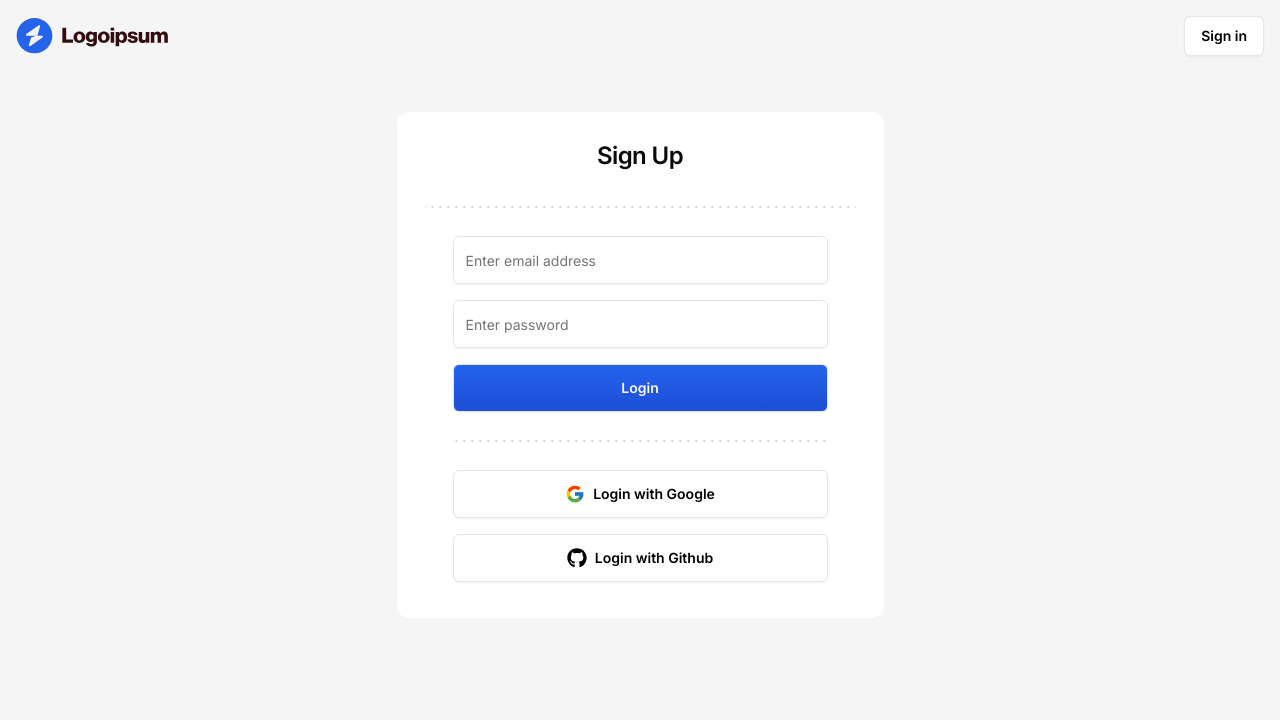
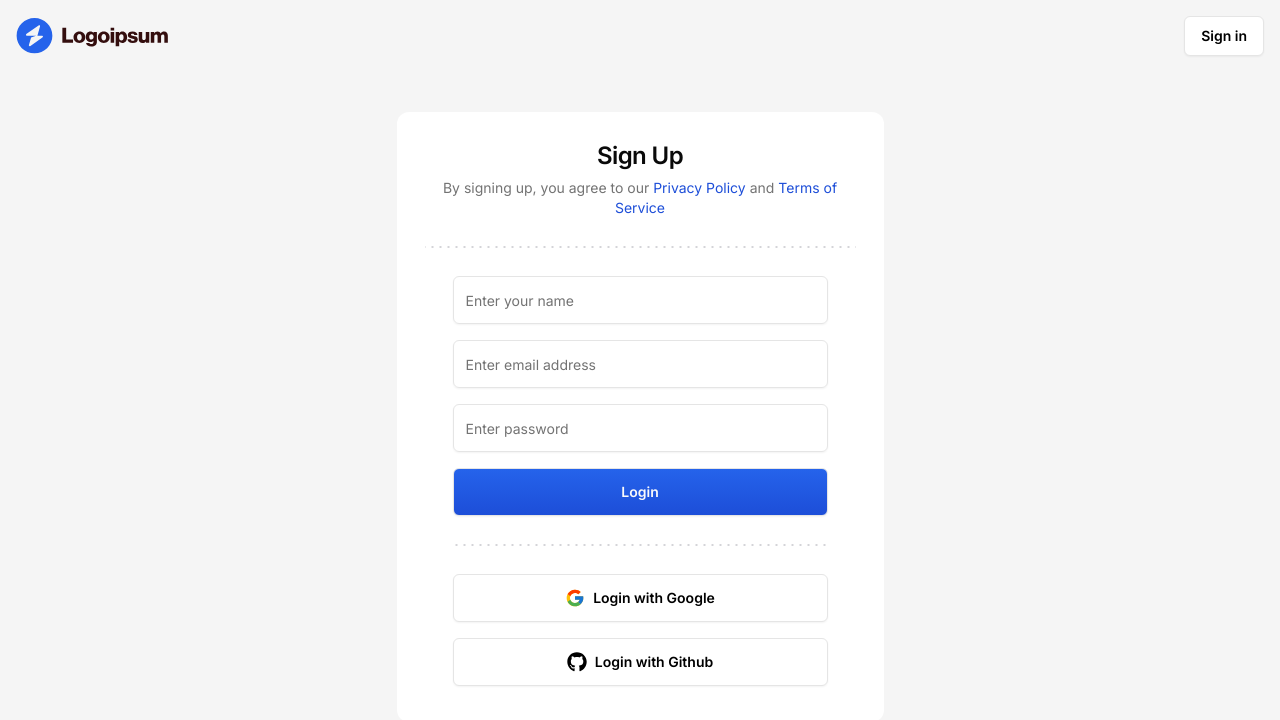
Before and after one commit to evanz1215/nextjs-jira-clone, a Next.js app: page /sign-up in a window 1280 px wide. Shown: the top 720 px of the page. Built offline with nearby package versions, Linux system fonts and the light colour scheme.

Commit message:
Refactor component file structure and add sign-in and sign-up pages

```diff
--- a/src/components/ui/input.tsx
+++ b/src/components/ui/input.tsx
@@ -1,5 +1,4 @@
 import * as React from "react";
-
 import { cn } from "@/lib/utils";
 
 export type InputProps = React.InputHTMLAttributes<HTMLInputElement>;
--- a/src/features/auth/components/sign-in-card.tsx
+++ b/src/features/auth/components/sign-in-card.tsx
@@ -1,11 +1,38 @@
+import { z } from "zod";
 import { DottedSeparator } from "@/components/dotted-separator";
 import { Button } from "@/components/ui/button";
 import { Card, CardContent, CardHeader, CardTitle } from "@/components/ui/card";
 import { Input } from "@/components/ui/input";
 import { FcGoogle } from "react-icons/fc";
 import { FaGithub } from "react-icons/fa";
+import { useForm } from "react-hook-form";
+import { zodResolver } from "@hookform/resolvers/zod";
+import {
+  Form,
+  FormControl,
+  FormField,
+  FormItem,
+  FormMessage,
+} from "@/components/ui/form";
+
+const formSchema = z.object({
+  email: z.string().email(),
+  password: z.string().min(1, "Required"),
+});
 
 const SignInCard = () => {
+  const form = useForm<z.infer<typeof formSchema>>({
+    resolver: zodResolver(formSchema),
+    defaultValues: {
+      email: "",
+      password: "",
+    },
+  });
+
+  const onSubmit = (values: z.infer<typeof formSchema>) => {
+    console.log({ values });
+  };
+
   return (
     <Card className="w-full h-full md:w-[487px] border-none shadow-none">
       <CardHeader className="flex items-center justify-center text-center p-7">
@@ -14,31 +41,47 @@ const SignInCard = () => {
       <div className="px-7 mb-2">
         <DottedSeparator />
         <CardContent className="p-7">
-          <form className="space-y-4">
+          <Form {...form}>
+            <form onSubmit={form.handleSubmit(onSubmit)} className="space-y-4">
+              <FormField
+                name="email"
+                control={form.control}
+                render={({ field }) => (
+                  <FormItem>
+                    <FormControl>
                       <Input
-              required
+                        {...field}
                         type="email"
-              value={""}
-              onChange={() => {}}
                         placeholder="Enter email address"
-              disabled={false}
+                      />
+                    </FormControl>
+                    <FormMessage />
+                  </FormItem>
+                )}
               />
 
+              <FormField
+                name="password"
+                control={form.control}
+                render={({ field }) => (
+                  <FormItem>
+                    <FormControl>
                       <Input
-              required
+                        {...field}
                         type="password"
-              value={""}
-              onChange={() => {}}
                         placeholder="Enter password"
-              disabled={false}
-              min={8}
-              max={256}
+                      />
+                    </FormControl>
+                    <FormMessage />
+                  </FormItem>
+                )}
               />
 
               <Button disabled={false} size="lg" className="w-full">
                 Login
               </Button>
             </form>
+          </Form>
         </CardContent>
 
         <div className="px-7">
--- a/src/features/auth/components/sign-up-card.tsx
+++ b/src/features/auth/components/sign-up-card.tsx
@@ -1,3 +1,4 @@
+import { z } from "zod";
 import { DottedSeparator } from "@/components/dotted-separator";
 import { Button } from "@/components/ui/button";
 import {
@@ -10,42 +11,113 @@ import {
 import { Input } from "@/components/ui/input";
 import { FcGoogle } from "react-icons/fc";
 import { FaGithub } from "react-icons/fa";
+import Link from "next/link";
+import { useForm } from "react-hook-form";
+import { zodResolver } from "@hookform/resolvers/zod";
+import {
+  Form,
+  FormControl,
+  FormField,
+  FormItem,
+  FormMessage,
+} from "@/components/ui/form";
+
+const formSchema = z.object({
+  name: z.string().trim().min(1, "Required"),
+  email: z.string().email(),
+  password: z.string().min(8, "Minimum of 8 characters required"),
+});
 
 const SignUpCard = () => {
+  const form = useForm<z.infer<typeof formSchema>>({
+    resolver: zodResolver(formSchema),
+    defaultValues: {
+      name: "",
+      email: "",
+      password: "",
+    },
+  });
+
+  const onSubmit = (values: z.infer<typeof formSchema>) => {
+    console.log({ values });
+  };
+
   return (
     <Card className="w-full h-full md:w-[487px] border-none shadow-none">
       <CardHeader className="flex items-center justify-center text-center p-7">
         <CardTitle className="text-2xl">Sign Up</CardTitle>
-        <CardDescription></CardDescription>
+        <CardDescription>
+          By signing up, you agree to our{" "}
+          <Link href="/privacy">
+            <span className="text-blue-700">Privacy Policy</span>
+          </Link>{" "}
+          and{" "}
+          <Link href="/terms">
+            <span className="text-blue-700">Terms of Service</span>
+          </Link>
+        </CardDescription>
       </CardHeader>
       <div className="px-7 mb-2">
         <DottedSeparator />
         <CardContent className="p-7">
-          <form className="space-y-4">
+          <Form {...form}>
+            <form onSubmit={form.handleSubmit(onSubmit)} className="space-y-4">
+              <FormField
+                name="name"
+                control={form.control}
+                render={({ field }) => (
+                  <FormItem>
+                    <FormControl>
                       <Input
-              required
-              type="email"
-              value={""}
-              onChange={() => {}}
-              placeholder="Enter email address"
-              disabled={false}
+                        {...field}
+                        type="text"
+                        placeholder="Enter your name"
+                      />
+                    </FormControl>
+                    <FormMessage />
+                  </FormItem>
+                )}
               />
 
+              <FormField
+                name="email"
+                control={form.control}
+                render={({ field }) => (
+                  <FormItem>
+                    <FormControl>
                       <Input
-              required
+                        {...field}
+                        type="email"
+                        placeholder="Enter email address"
+                      />
+                    </FormControl>
+                    <FormMessage />
+                  </FormItem>
+                )}
+              />
+
+              <FormField
+                name="password"
+                control={form.control}
+                render={({ field }) => (
+                  <FormItem>
+                    <FormControl>
+                      <Input
+                        {...field}
                         type="password"
-              value={""}
-              onChange={() => {}}
                         placeholder="Enter password"
-              disabled={false}
-              min={8}
-              max={256}
+                      />
+                    </FormControl>
+                    <FormMessage />
+                  </FormItem>
+                )}
               />
 
               <Button disabled={false} size="lg" className="w-full">
                 Login
               </Button>
             </form>
+          </Form>
         </CardContent>
 
         <div className="px-7">
```
Lines whose indentation alone changed are shown as unchanged.
